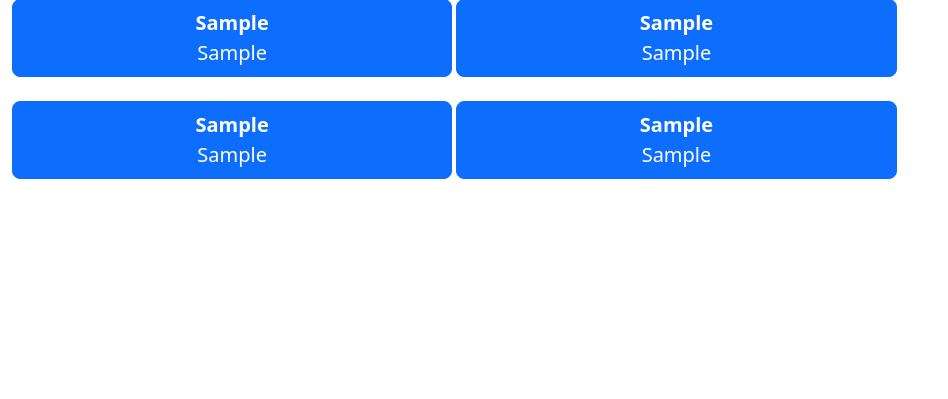
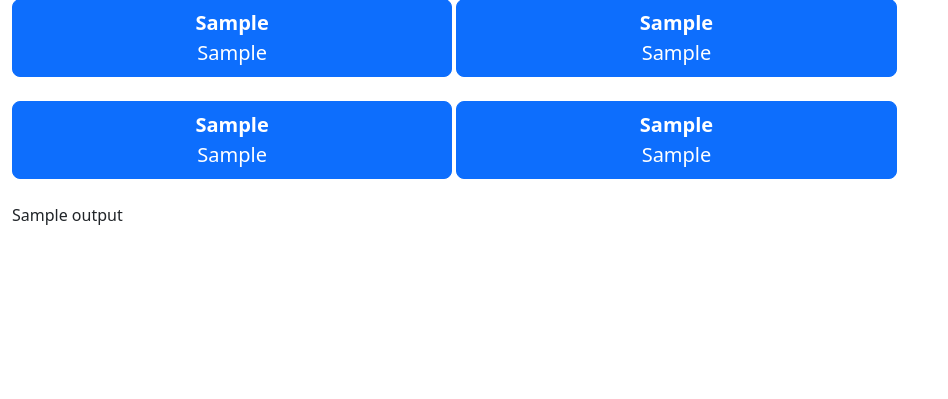
Before and after one commit to meetkpatel20/AI_Cap, a Flask app: template app/templates/game.html in a window 1280 px wide. Shown: the part 94-493 px from the top of the page, without its empty margins (0-948 px from the left). Run offline with Flask 3, Linux system fonts and the light colour scheme; the template is opened without the code that fills it: most values are stand-ins (such as "Sample title", 1, 10 or a date in 2020).

Commit message:
started implementing GPT and made the original prompt output show below the options

```diff
--- a/app/parsing.py
+++ b/app/parsing.py
@@ -63,7 +63,7 @@ def parse(model_output):
     for i in range(len(choices)):
         choices[i] = choiceParsing(choices[i])
 
-    return title, body, choices
+    return title, body, choices, model_output
 
 # model_output_test = """### Chapter 1: The Desolate Dawn ###
 
--- a/app/routes.py
+++ b/app/routes.py
@@ -2,6 +2,7 @@
 Routes for game engine
 """
 import google.generativeai as genai
+from openai import OpenAI
 from flask import render_template, request, redirect, url_for, session
 
 from app import constants
@@ -12,6 +13,11 @@ from app.parsing import parse
 genai.configure(api_key=constants.GOOGLE_API_KEY)
 CHAT = genai.GenerativeModel("gemini-pro").start_chat(history=[])
 
+client = OpenAI()
+# chat_completion = client.chat.completions.create(
+#     model="gpt-3.5-turbo",
+#     messages=[{"role": "user", "content": "Hello world"}]
+# )
 
 @app.route("/")
 @app.route("/start")
@@ -93,6 +99,7 @@ def game():
     choice2 = parsed_response[2][1]
     choice3 = parsed_response[2][2]
     choice4 = parsed_response[2][3]
+    output = parsed_response[3]
     return render_template(
         "game.html",
         title_head=title[0],
@@ -101,5 +108,6 @@ def game():
         choice1=choice1,
         choice2=choice2,
         choice3=choice3,
-        choice4=choice4
+        choice4=choice4,
+        output=output
     )
--- /dev/null
+++ b/app/static/js/game.js
@@ -0,0 +1 @@
+console.log(document.getElementById("output").innerHTML)
--- a/app/templates/game.html
+++ b/app/templates/game.html
@@ -28,6 +28,8 @@
                 <button type="button submit" class="btn btn-primary btn-lg button" name="choice-btn" value="{{ choice3 }}"><b>{{ choice3[0] }}</b> <br>{{ choice3[1] }}</button>
                 <button type="button submit" class="btn btn-primary btn-lg button" name="choice-btn" value="{{ choice4 }}"><b>{{ choice4[0] }}</b> <br>{{ choice4[1] }}</button>
             </form>
+            <br>
+            <p id="output">{{ output }}</p>
         </div>
         <section class="image-side">
             <div>
```
